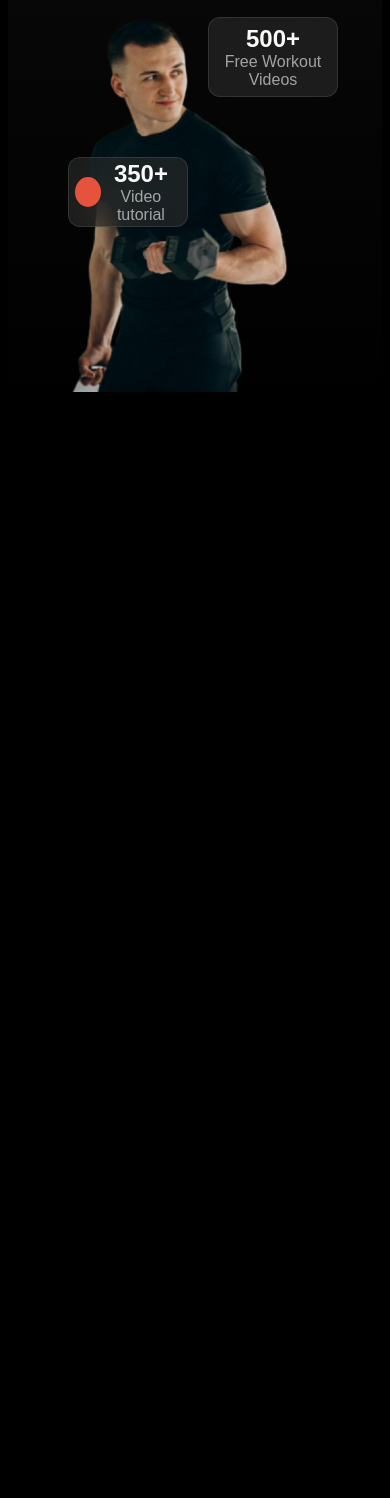
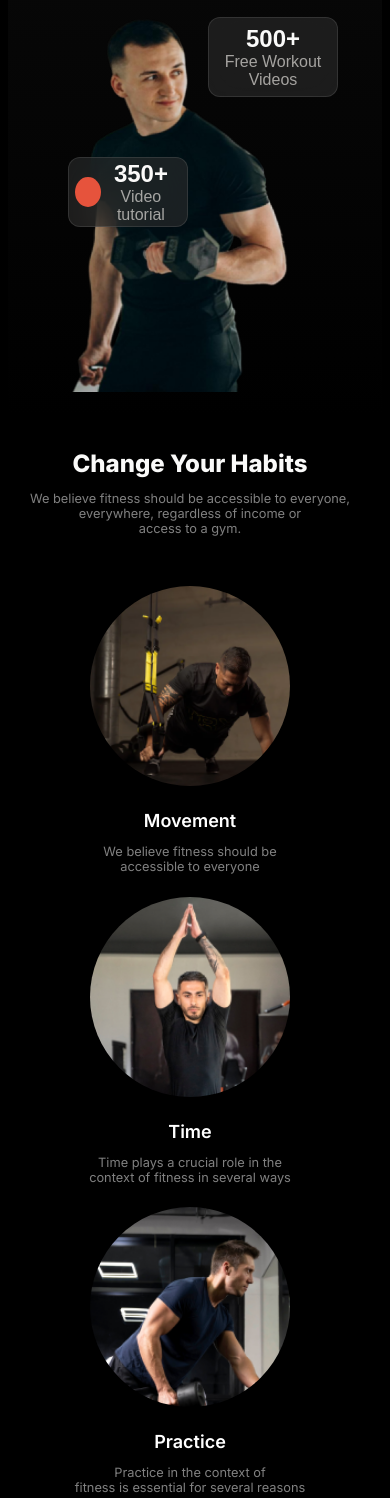
Before and after one commit to sumaiya123-eid/assignment-2, a plain HTML site: page index.html in a window 390 px wide. Shown: the part 637-2135 px from the top of the page. Before the commit the page ends 1074 px from the top, so only its background shows below. Drawn offline with Linux system fonts and the light colour scheme; a web font is replaced by a local one.

Commit message:
add my responsive habit section

```diff
--- a/index.html
+++ b/index.html
@@ -37,7 +37,32 @@
         </section>
     </header>
     <main>
-
+          <section class="habit-section">
+            <h4 class="span2 habit-title">Change Your Habits</h4>
+            <p class="habit-description">We believe fitness should be accessible to everyone, everywhere, regardless of income or <br>access to a gym.</p>
+            <div class="habit-card">
+                <div>
+                    <img class="round-img" src="./images/image 3.png" alt="">
+                    <h6 class="img-title">Movement</h6>
+                    <p class="habit-description">We believe fitness should be <br> accessible to everyone</p>
+                </div>
+                <div>
+                    <img class="round-img" src="./images/image 2.png" alt="">
+                    <h6 class="img-title">Time</h6>
+                    <p class="habit-description">Time plays a crucial role in the <br> context of fitness in several ways</p>
+                </div>
+                <div>
+                    <img class="round-img" src="./images/image 4.png" alt="">
+                    <h6 class="img-title">Practice</h6>
+                    <p class="habit-description">Practice in the context of <br>fitness is essential for several reasons</p>
+                </div>
+                <div>
+                    <img class="round-img" src="./images/image 5.png" alt="">
+                    <h6 class="img-title">Weight Loss</h6>
+                    <p class="habit-description">It's important to approach weight <br> loss with a focus on overall health</p>
+                </div>
+            </div>
+          </section>
     </main>
     <footer>
 
--- a/styles/index.css
+++ b/styles/index.css
@@ -147,6 +147,38 @@ nav ul a{
 .span2{
     font-size: 2.5rem;
 }
+.habit-section{
+    text-align: center;
+    max-width: 1044px;
+    margin: 0 auto;
+    margin-top: 150px;
+}
+.habit-title{
+    margin-bottom: 0px;
+}
+.habit-description{
+    font-size: 0.8rem;
+    font-weight: 400;
+    color: rgba(255, 255, 255, 0.5);
+}
+.round-img{
+    border-radius: 50%;
+    height: 200px;
+    width: 200px;
+}
+.img-title{
+    font-size: 1.125rem;
+    font-weight: 600;
+    color: rgb(255, 255, 255);
+    margin-top: 20px;
+    margin-bottom: 0;
+}
+.habit-card{
+    display: grid;
+    grid-template-columns: repeat(4,1fr);
+    margin-top: 50px;
+    gap: 10px;
+}
 .hide{
     display: none;
 }
@@ -201,4 +233,11 @@ nav ul a{
     .circle-btn{
         gap: 0px;
     }
+    .habit-section{
+        margin-top: 0px;
+        margin-right: 10px;
+    }
+    .habit-card{
+        grid-template-columns: repeat(1,1fr);
+    }
 }
```
